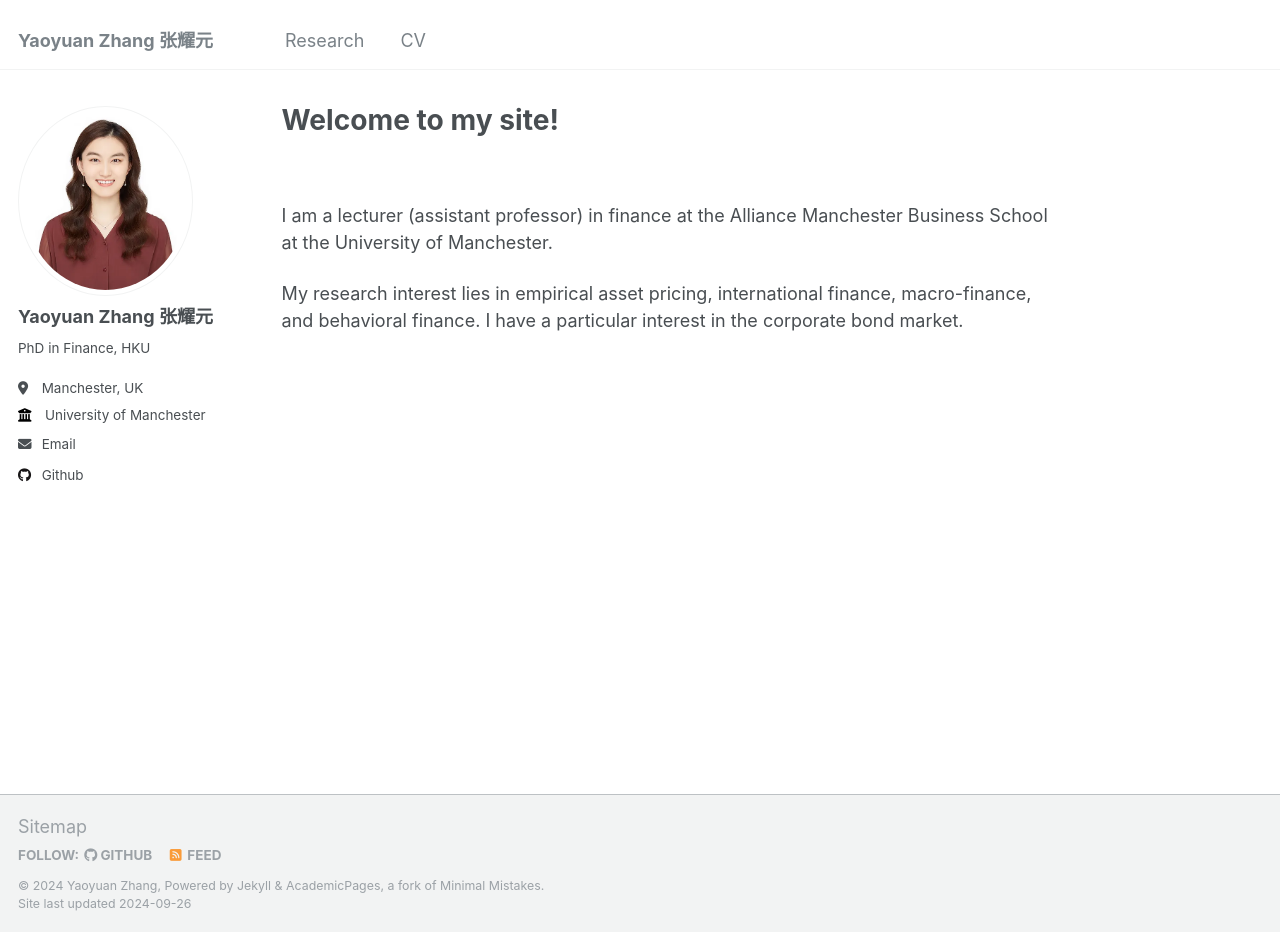
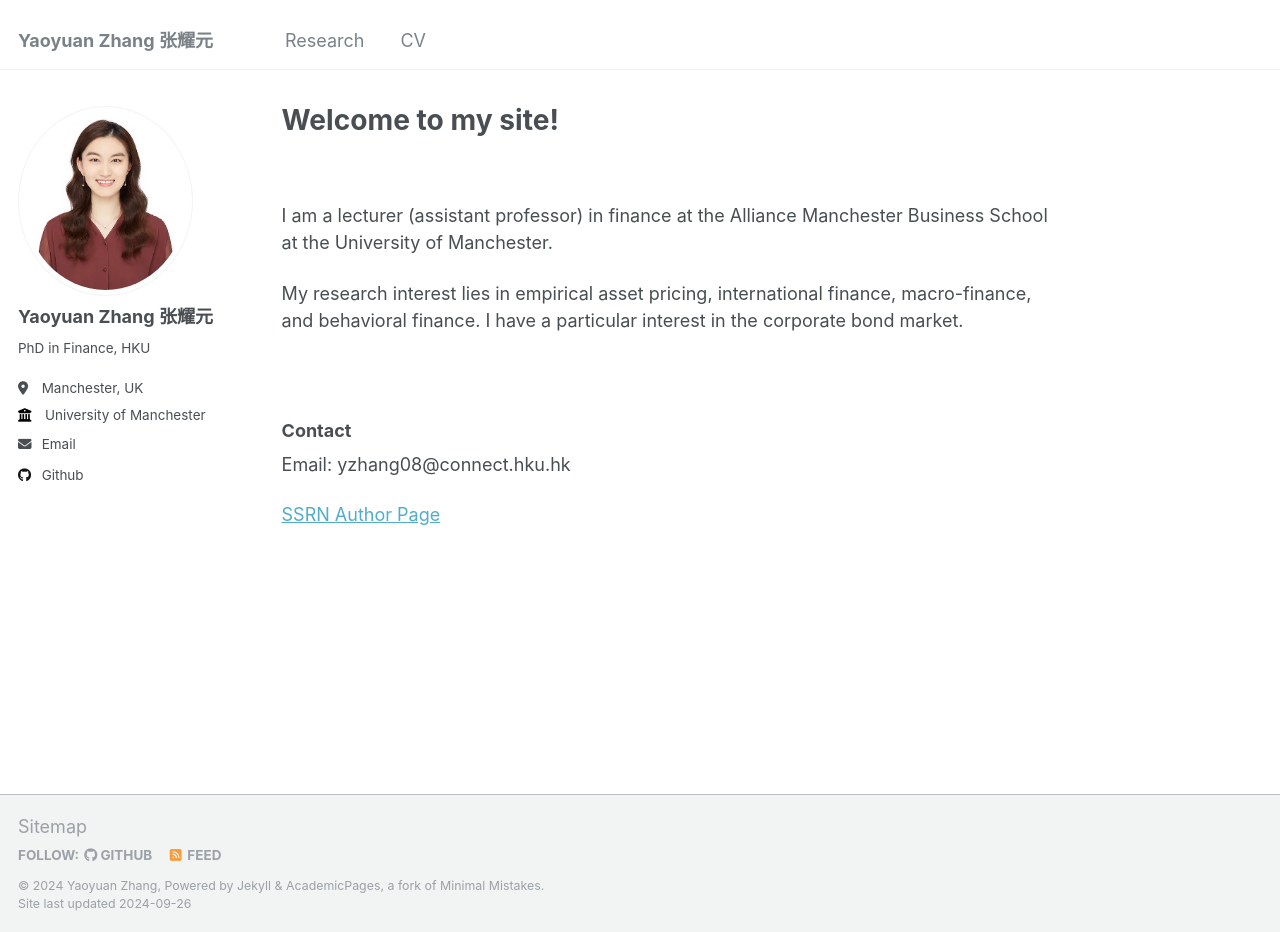
Before and after one commit to yaoyuanzhang-research/yaoyuanzhang-research.github.io, a Jekyll site: the page built from _pages/about.md, in a window 1280 px wide and 932 px high. Built offline with Jekyll 4.4.1, drawn with Linux system fonts in a browser that asks for light colours.

Commit message:
Update about.md

```diff
--- a/_pages/about.md
+++ b/_pages/about.md
@@ -13,3 +13,10 @@ I am a lecturer (assistant professor) in finance at the Alliance Manchester Busi
 
 
 My research interest lies in empirical asset pricing, international finance, macro-finance, and behavioral finance. I have a particular interest in the corporate bond market.
+
+<br>
+
+### Contact
+Email: yzhang08@connect.hku.hk
+
+[SSRN Author Page](https://papers.ssrn.com/sol3/cf_dev/AbsByAuth.cfm?per_id=2785754)
```
